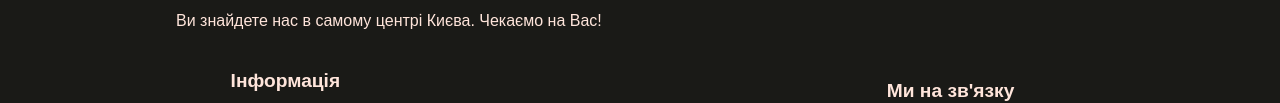
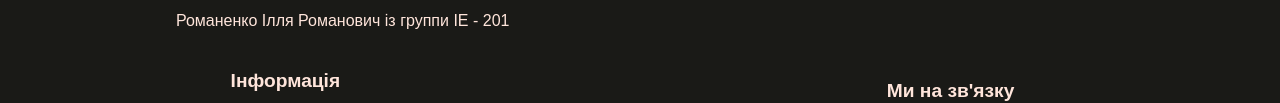
Before and after one commit to ilya-romanenko/laba5, a plain HTML site: page index.html in a window 1280 px wide. Shown: the part 2862-2965 px from the top of the page. Drawn offline with Linux system fonts and the light colour scheme; a web font is replaced by a local one.

Commit message:
Update index.html

```diff
--- a/index.html
+++ b/index.html
@@ -149,7 +149,7 @@
     <footer>
         <div style="margin: 0 11em;">
             <h2>Контакти </h2>
-            <p>Ви знайдете нас в самому центрі Києва. Чекаємо на Вас!</p>
+            <p>Романенко Ілля Романович із группи ІЕ - 201</p>
         </div>
         <div style="display: flex; justify-content: space-around; align-items: center;">
         <div style="display: flex; flex-wrap: wrap; margin: 10px 30px 30px 30px; width: 10em;">
```
